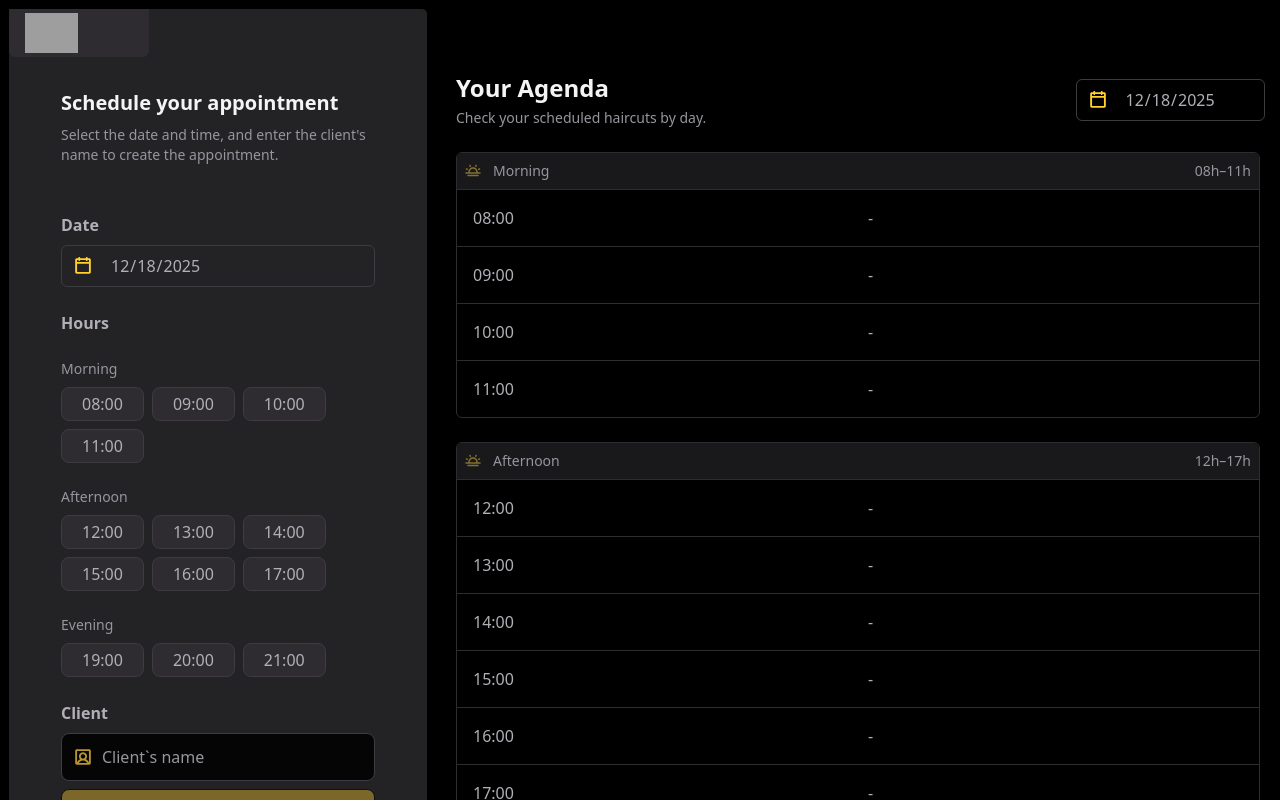
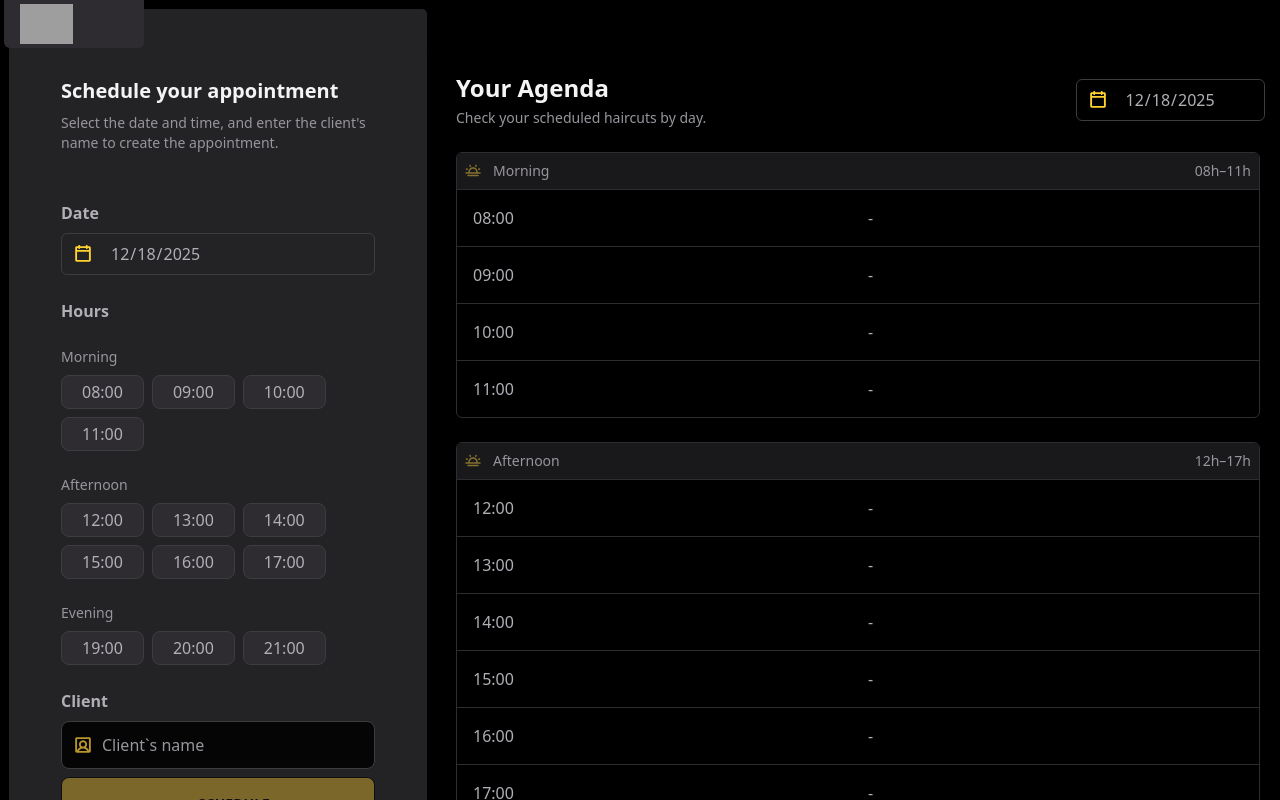
Before and after one commit to jotadagostin/newHairDay, a React (Vite) app in the folder hairday/: page / in a window 1280 px wide. Shown: the top 800 px of the page. Built offline with nearby package versions, Linux system fonts and the light colour scheme; grey boxes are pictures that could not be loaded.

Commit message:
setting padding

```diff
--- a/hairday/src/core/Form.tsx
+++ b/hairday/src/core/Form.tsx
@@ -50,7 +50,7 @@ export default function Form({
   }
 
   return (
-    <div className="flex flex-col gap-6 p-5">
+    <div className="flex flex-col gap-6 px-5 py-2">
       <div className="max-w-md w-full">
         <h1 className="text-gray-100 bold text-xl font-bold pb-2">
           Schedule your appointment
--- a/hairday/src/core/Header.tsx
+++ b/hairday/src/core/Header.tsx
@@ -2,7 +2,7 @@ import Logo from "../assets/image/Logo.svg";
 
 export default function Header() {
   return (
-    <div className="absolute h-12 w-35 flex items-center px-4 bg-gray-600 rounded-b-md left-0 top-0">
+    <div className="absolute h-12 w-35 flex items-center px-4 bg-gray-600 rounded-b-md left-1 top-0">
       <img src={Logo} alt="" className="h-10" />
     </div>
   );
--- a/hairday/src/core/Schedule.tsx
+++ b/hairday/src/core/Schedule.tsx
@@ -17,7 +17,7 @@ export default function Schedule({
 }: ScheduleProps) {
   return (
     <div
-      className="relative  w-full
+      className="w-full
       lg:w-105
       min-h-screen
       bg-gray-700
@@ -29,7 +29,7 @@ export default function Schedule({
       flex
       flex-col
       items-center
-      relative"
+      "
     >
       <div className="px-8 py-5  mt-10 w-full max-w-md bg-gray-700 rounded-md flex flex-col">
         <Header />
```
